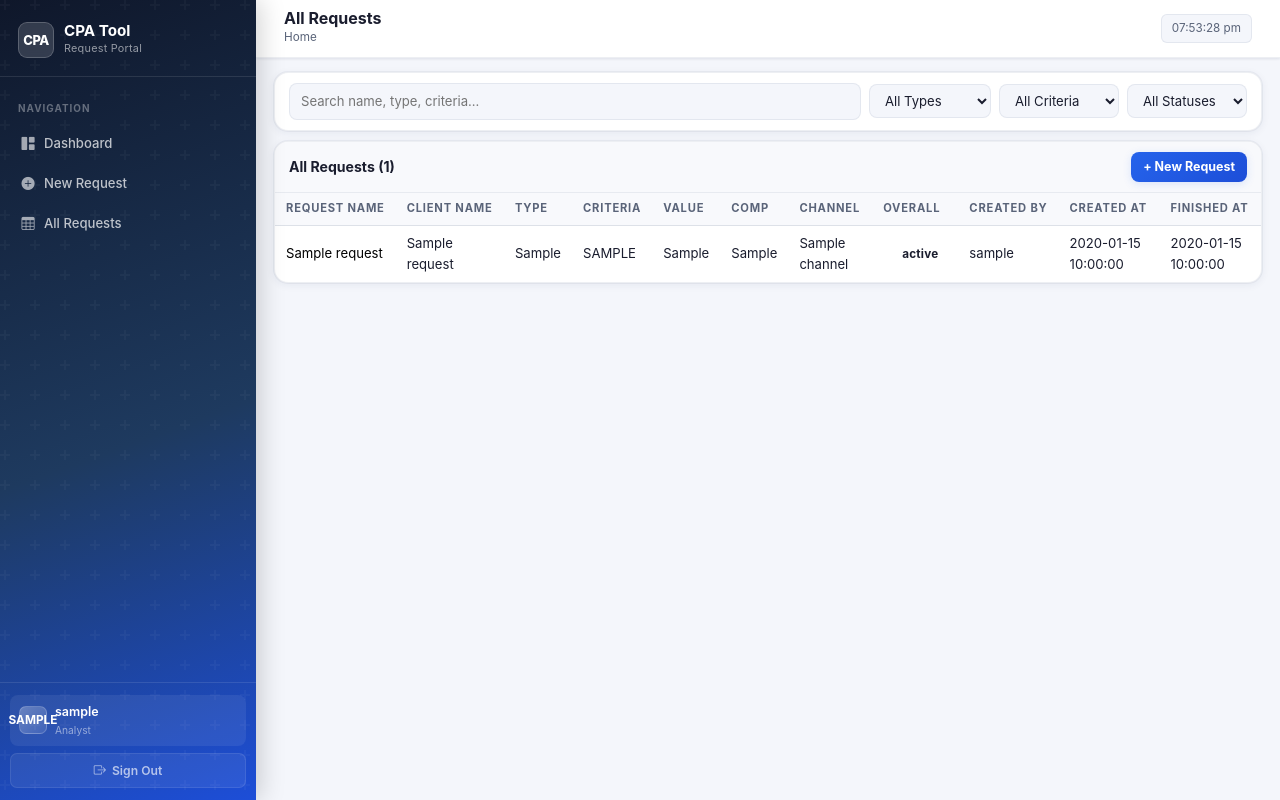
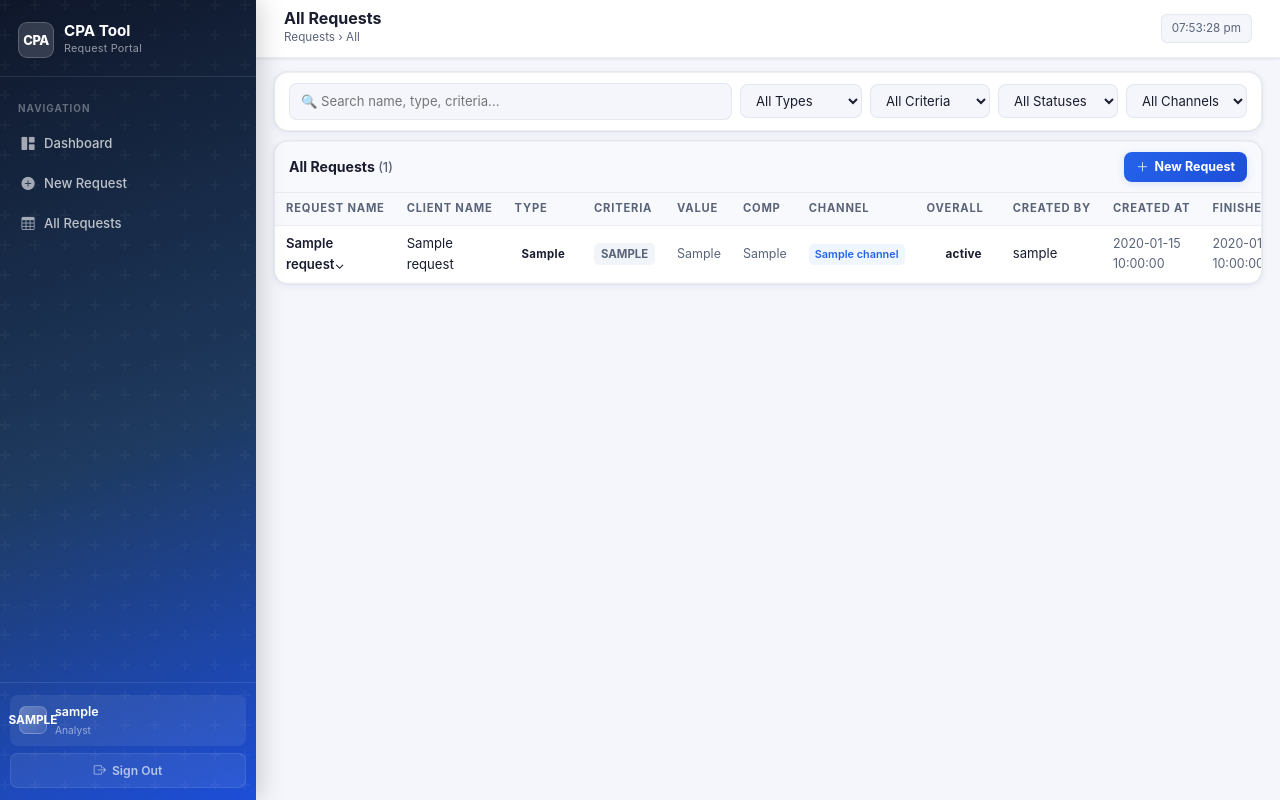
Before and after one commit to Jaideep-7-jai/CPA-Tool, a Flask app: template templates/requests_list.html in a window 1280 px wide. Run offline with Flask 3, Linux system fonts and the light colour scheme; the template is opened without the code that fills it: most values are stand-ins (such as "Sample title", 1, 10 or a date in 2020); some web fonts are replaced.

Commit message:
fix: restore request channel and expandable status UI

```diff
--- a/templates/requests_list.html
+++ b/templates/requests_list.html
@@ -1,16 +1,92 @@
 {% extends "dashboard.html" %}
 {% block title %}All Requests{% endblock %}
 {% block page_title %}All Requests{% endblock %}
+{% block breadcrumb %}<span class="breadcrumb">Requests &rsaquo; All</span>{% endblock %}
+
 {% block content %}
 <div class="analytics-container">
-  <section class="filters-bar"><input id="searchInput" class="filter-input" placeholder="Search name, type, criteria..."><select id="typeFilter" class="filter-select"><option value="">All Types</option><option>Suppression</option><option>Mailing</option><option>Doordash</option></select><select id="criteriaFilter" class="filter-select"><option value="">All Criteria</option><option value="age">Age</option><option value="state">State</option><option value="zips">Zips</option></select><select id="statusFilter" class="filter-select"><option value="">All Statuses</option><option value="completed">Completed</option><option value="failed">Failed</option><option value="inprogress">In Progress</option></select></section>
-  <section class="table-section"><div class="table-header"><h3>All Requests <span id="rowCount"></span></h3><a href="{{ url_for('new_request') }}" class="submit-button small">+ New Request</a></div><div class="table-scroll"><table class="requests-table"><thead><tr><th>Request Name</th><th>Client Name</th><th>Type</th><th>Criteria</th><th>Value</th><th>Comp</th><th>Channel</th><th>Overall</th><th>Created By</th><th>Created At</th><th>Finished At</th></tr></thead><tbody>
-{% for r in requests %}<tr class="req-row" data-search="{{ r.request_name }} {{ r.client_name }} {{ r.request_type }} {{ r.criteria_type }} {{ r.overall_status }}"><td><button class="request-detail-toggle" data-request='{{ r|tojson }}'>{{ r.request_name }}</button></td><td>{{ r.client_name }}</td><td>{{ r.request_type }}</td><td>{{ r.criteria_type|upper }}</td><td>{{ r.criteria_value or '-' }}</td><td>{{ r.comp_type }}</td><td>{{ r.channel }}</td><td><span class="badge {{ r.overall_status|lower }}">{{ r.overall_status }}</span></td><td>{{ r.username }}</td><td>{{ r.created_at }}</td><td>{{ r.finished_at or '-' }}</td></tr>{% else %}<tr><td colspan="11" class="muted">No requests found.</td></tr>{% endfor %}
-</tbody></table></div></section></div>
-<div id="requestDetails" class="status-popup" aria-hidden="true"><div class="popup-header"><span class="popup-channel-name">Request details</span><button id="closeDetails">×</button></div><div class="popup-body"></div></div>
+  <section class="filters-bar">
+    <input type="text" id="searchInput" placeholder="🔍 Search name, type, criteria..." class="filter-input">
+    <select id="typeFilter" class="filter-select"><option value="">All Types</option><option value="Suppression">Suppression</option><option value="Mailing">Mailing</option><option value="Doordash">Doordash</option></select>
+    <select id="criteriaFilter" class="filter-select"><option value="">All Criteria</option><option value="age">Age</option><option value="state">State</option><option value="zips">Zips</option></select>
+    <select id="statusFilter" class="filter-select"><option value="">All Statuses</option><option value="completed">Completed</option><option value="failed">Failed</option><option value="inprogress">In Progress</option></select>
+    <select id="channelFilter" class="filter-select"><option value="">All Channels</option><option value="GREEN">Green</option><option value="BLUE">Blue</option><option value="ORANGE">Orange</option><option value="ARCAMAX">Arcamax</option><option value="APPTNESS">Apptness</option><option value="ALL">All</option></select>
+  </section>
+
+  <section class="table-section">
+    <div class="table-header"><h3>All Requests <span id="rowCount" class="row-count"></span></h3><a href="{{ url_for('new_request') }}" class="submit-button small"><i class="bi bi-plus-lg"></i> New Request</a></div>
+    <div class="table-scroll">
+      <table class="requests-table" id="requestsTable">
+        <thead><tr><th>Request Name</th><th>Client Name</th><th>Type</th><th>Criteria</th><th>Value</th><th>Comp</th><th>Channel</th><th>Overall</th><th>Created By</th><th>Created At</th><th>Finished At</th></tr></thead>
+        <tbody id="requestsBody">
+        {% for r in requests %}
+          {% set selected = r.channel.split(',') if r.channel else [] %}
+          {% set is_all = r.channel == 'ALL' %}
+          {% set row_id = 'details-' ~ loop.index %}
+          <tr class="req-row request-summary-row" tabindex="0" role="button" aria-expanded="false" aria-controls="{{ row_id }}"
+              data-channels="{{ r.channel }}" data-search="{{ r.request_name }} {{ r.client_name }} {{ r.request_type }} {{ r.criteria_type }} {{ r.overall_status }}">
+            <td><strong>{{ r.request_name }}</strong><span class="expand-indicator" aria-hidden="true">⌄</span></td>
+            <td>{{ r.client_name }}</td><td><span class="badge-type {{ r.request_type|lower }}">{{ r.request_type }}</span></td><td><span class="badge-criteria">{{ r.criteria_type|upper }}</span></td>
+            <td class="muted small">{{ r.criteria_value or '-' }}</td><td class="muted small">{{ r.comp_type }}</td><td><span class="tag">{{ r.channel }}</span></td>
+            <td><span class="badge {{ r.overall_status|lower|replace(' ', '') }}">{{ r.overall_status }}</span></td><td>{{ r.username }}</td><td class="muted small">{{ r.created_at }}</td><td class="muted small">{{ r.finished_at or '-' }}</td>
+          </tr>
+          <tr id="{{ row_id }}" class="request-details-row" hidden><td colspan="11">
+            <div class="request-details-panel">
+              <div class="request-details-title">Channel status <span>Hover a status to view file details</span></div>
+              <div class="channel-status-list">
+              {% for channel in ['GREEN', 'BLUE', 'ARCAMAX', 'ORANGE', 'APPTNESS'] %}
+                {% if is_all or channel in selected %}
+                  {% set status = r[channel ~ '_STATUS'] or 'Pending' %}
+                  {% set status_class = status|lower|replace(' ', '_') %}
+                  <div class="channel-status-item">
+                    <span class="channel-status-name">{{ channel }}</span>
+                    <span class="badge-status {{ status_class }} has-popup" tabindex="0"
+                      data-channel="{{ channel }}" data-status="{{ status }}" data-ftp="{{ r[channel ~ '_FTP'] or '' }}"
+                      data-filecount="{{ r[channel ~ '_FILECOUNT'] or '' }}" data-filepath="{{ r[channel ~ '_FILEPATH'] or '' }}"
+                      data-filesize="{{ r[channel ~ '_FILESIZE'] or '' }}">{{ status }}</span>
+                  </div>
+                {% endif %}
+              {% endfor %}
+              </div>
+              {% if r.request_type == 'Doordash' %}
+              <div class="doordash-output-details"><strong>Doordash output files</strong><span>Email FTP: {{ r.DOORDASH_EMAIL_FTP or '-' }}</span><span>Email count: {{ r.DOORDASH_EMAIL_FILECOUNT or '-' }}</span><span>MD5 FTP: {{ r.DOORDASH_MD5HASH_FTP or '-' }}</span><span>MD5 count: {{ r.DOORDASH_MD5HASH_FILECOUNT or '-' }}</span></div>
+              {% endif %}
+            </div>
+          </td></tr>
+        {% else %}<tr><td colspan="11" class="text-center muted" style="padding:30px;">No requests found.</td></tr>{% endfor %}
+        </tbody>
+      </table>
+    </div>
+  </section>
+</div>
+
+<div id="statusPopup" class="status-popup" role="tooltip" aria-hidden="true"><div class="popup-header"><span class="popup-channel-name"></span><span class="popup-status-badge"></span></div><div class="popup-body"></div></div>
 {% endblock %}
-{% block scripts %}<script>
-const privileged={{ 'true' if session.get('username','')|lower in ['admin','jaideep'] else 'false' }},detail=document.getElementById('requestDetails'),body=detail.querySelector('.popup-body');
-document.querySelectorAll('.request-detail-toggle').forEach(b=>b.onclick=()=>{const r=JSON.parse(b.dataset.request),chs=['GREEN','BLUE','ARCAMAX','ORANGE','APPTNESS'];let h='';chs.forEach(c=>{if(!(r.channel==='ALL'||r.channel.includes(c)))return;h+=`<div class="popup-row"><b>${c}</b><span>${r[c+'_STATUS']||'Pending'}</span></div>`;if(r[c+'_FTP'])h+=`<div class="popup-row"><span>FTP</span><span>${r[c+'_FTP']}</span></div>`;if(r[c+'_FILECOUNT'])h+=`<div class="popup-row"><span>File Count</span><span>${r[c+'_FILECOUNT']}</span></div>`;if(privileged&&r[c+'_FILEPATH'])h+=`<div class="popup-row"><span>S3 Path</span><span>${r[c+'_FILEPATH']}</span></div>`;if(privileged&&r[c+'_FILESIZE'])h+=`<div class="popup-row"><span>S3 Row Count</span><span>${r[c+'_FILESIZE']}</span></div>`;});if(r.request_type==='Doordash')h+=`<div class="popup-row"><span>Doordash Email FTP</span><span>${r.DOORDASH_EMAIL_FTP||'-'}</span></div><div class="popup-row"><span>Doordash Email Count</span><span>${r.DOORDASH_EMAIL_FILECOUNT||'-'}</span></div><div class="popup-row"><span>Doordash MD5 FTP</span><span>${r.DOORDASH_MD5HASH_FTP||'-'}</span></div><div class="popup-row"><span>Doordash MD5 Count</span><span>${r.DOORDASH_MD5HASH_FILECOUNT||'-'}</span></div>`;body.innerHTML=h||'No channel details available';detail.style.left='35%';detail.style.top='130px';detail.classList.add('visible');});document.getElementById('closeDetails').onclick=()=>detail.classList.remove('visible');
-const si=document.getElementById('searchInput'),tf=document.getElementById('typeFilter'),cf=document.getElementById('criteriaFilter'),sf=document.getElementById('statusFilter');function f(){let n=0;document.querySelectorAll('.req-row').forEach(r=>{let x=r.dataset.search.toLowerCase(),ok=(!si.value||x.includes(si.value.toLowerCase()))&&(!tf.value||x.includes(tf.value.toLowerCase()))&&(!cf.value||x.includes(cf.value))&&(!sf.value||x.includes(sf.value));r.style.display=ok?'':'none';if(ok)n++;});document.getElementById('rowCount').textContent=`(${n})`;}[si,tf,cf,sf].forEach(x=>x.oninput=f);f();
-</script>{% endblock %}
+
+{% block scripts %}
+<script>
+const privileged = {{ 'true' if session.get('username','')|lower in ['admin','jaideep'] else 'false' }};
+const popup = document.getElementById('statusPopup'), popupChannel = popup.querySelector('.popup-channel-name'), popupStatus = popup.querySelector('.popup-status-badge'), popupBody = popup.querySelector('.popup-body');
+const statusColours = {completed:['#dcfce7','#16a34a'], failed:['#fee2e2','#dc2626'], inprogress:['#fef3c7','#d97706'], pending:['#f1f5f9','#64748b'], not_selected:['#f1f5f9','#94a3b8']};
+function popupRow(label, value) { return value ? `<div class="popup-row"><span class="popup-label">${label}</span><span class="popup-value">${value}</span></div>` : ''; }
+function showPopup(badge) {
+  const status = (badge.dataset.status || 'Pending').trim(), key = status.toLowerCase().replace(/ /g, '_'), colours = statusColours[key] || statusColours.pending;
+  popupChannel.textContent = badge.dataset.channel || ''; popupStatus.textContent = status; popupStatus.style.background = colours[0]; popupStatus.style.color = colours[1];
+  let html = popupRow('FTP Path', badge.dataset.ftp) + popupRow('File Count', badge.dataset.filecount);
+  if (privileged) html += popupRow('S3 Path', badge.dataset.filepath) + popupRow('S3 Row Count', badge.dataset.filesize);
+  popupBody.innerHTML = html || '<span class="muted">No file details available.</span>';
+  const rect = badge.getBoundingClientRect(); popup.style.left = `${Math.max(12, Math.min(rect.left, window.innerWidth - 360))}px`; popup.style.top = `${Math.min(rect.bottom + 8, window.innerHeight - 80)}px`;
+  popup.classList.add('visible'); popup.setAttribute('aria-hidden', 'false');
+}
+function hidePopup() { popup.classList.remove('visible'); popup.setAttribute('aria-hidden', 'true'); }
+document.querySelectorAll('.has-popup').forEach(badge => { badge.addEventListener('mouseenter', () => showPopup(badge)); badge.addEventListener('mouseleave', hidePopup); badge.addEventListener('focus', () => showPopup(badge)); badge.addEventListener('blur', hidePopup); });
+document.querySelectorAll('.request-summary-row').forEach(row => {
+  const details = document.getElementById(row.getAttribute('aria-controls'));
+  const toggle = () => { const open = details.hidden; document.querySelectorAll('.request-details-row').forEach(item => item.hidden = true); document.querySelectorAll('.request-summary-row').forEach(item => { item.setAttribute('aria-expanded', 'false'); item.classList.remove('expanded'); }); details.hidden = !open; row.setAttribute('aria-expanded', String(open)); row.classList.toggle('expanded', open); };
+  row.addEventListener('click', toggle); row.addEventListener('keydown', event => { if (event.key === 'Enter' || event.key === ' ') { event.preventDefault(); toggle(); } });
+});
+const search = document.getElementById('searchInput'), typeF = document.getElementById('typeFilter'), critF = document.getElementById('criteriaFilter'), statF = document.getElementById('statusFilter'), channelF = document.getElementById('channelFilter'), countEl = document.getElementById('rowCount');
+function filterRows() { let visible = 0; document.querySelectorAll('.request-summary-row').forEach(row => { const text = row.dataset.search.toLowerCase(), channels = (row.dataset.channels || '').toUpperCase(), statuses = [...row.nextElementSibling.querySelectorAll('.badge-status')].map(item => item.dataset.status).join(' ').toLowerCase(); const show = (!search.value || text.includes(search.value.toLowerCase())) && (!typeF.value || text.includes(typeF.value.toLowerCase())) && (!critF.value || text.includes(critF.value)) && (!statF.value || text.includes(statF.value) || statuses.includes(statF.value)) && (!channelF.value || channels.includes(channelF.value)); row.hidden = !show; row.nextElementSibling.hidden = true; if (show) visible++; }); countEl.textContent = `(${visible})`; }
+[search, typeF, critF, statF, channelF].forEach(item => item.addEventListener('input', filterRows)); filterRows();
+</script>
+{% endblock %}
```
